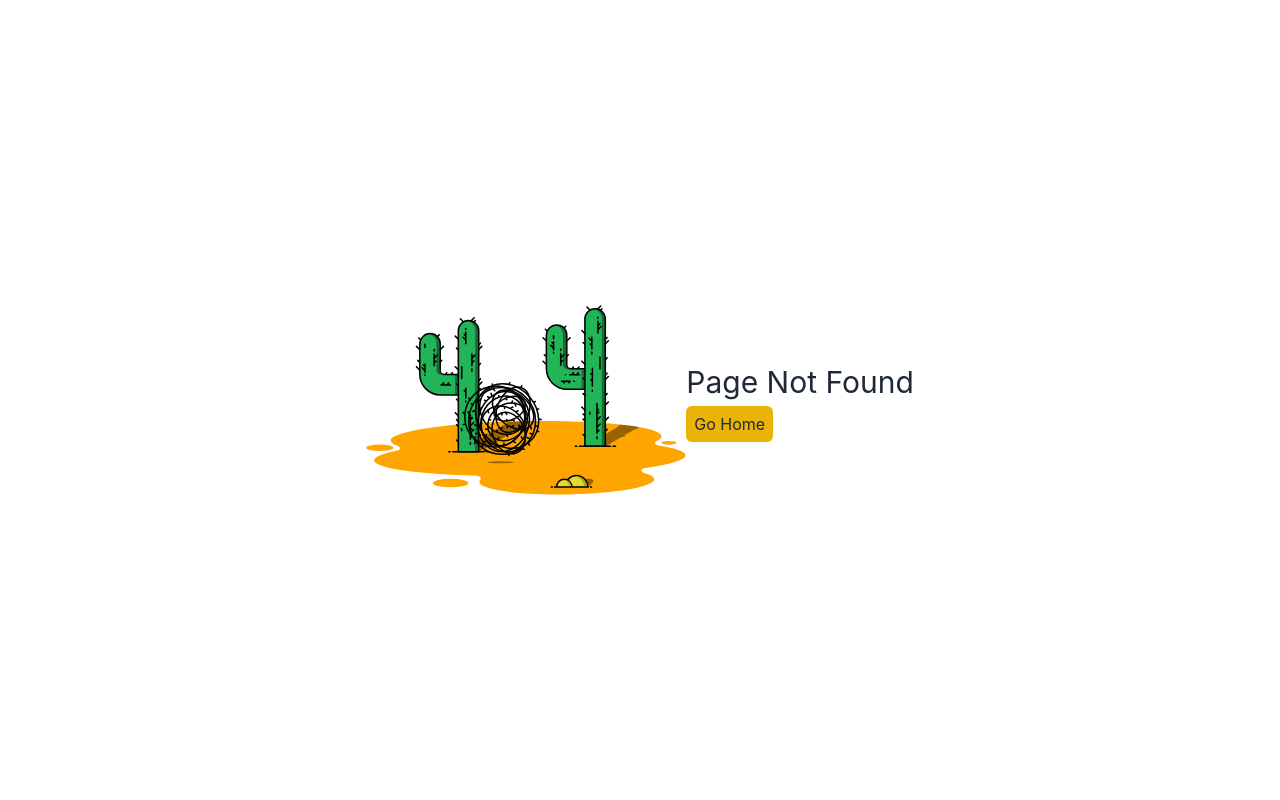
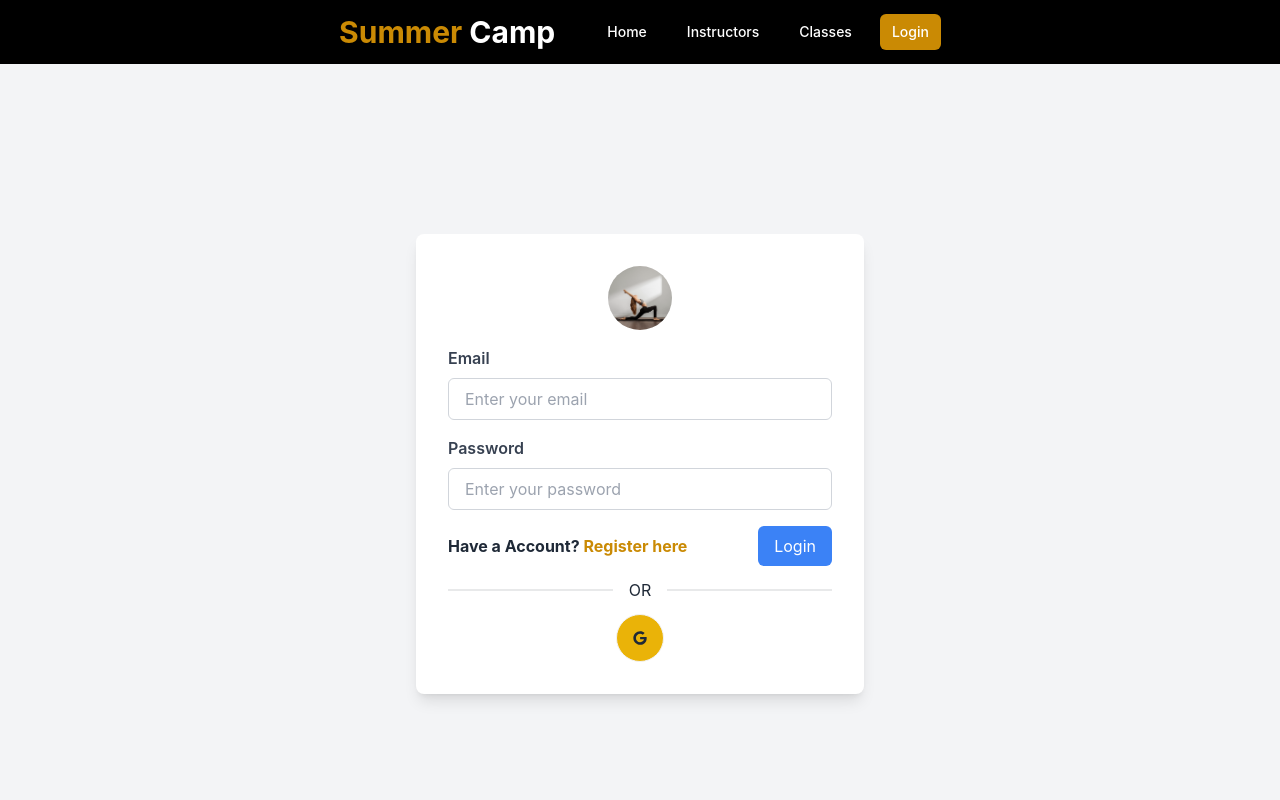
Before and after one commit to makbulhosen5000/summer-camp-client, a React (Vite) app: page /login in a window 1280 px wide. Before the commit this address had no page. Shown: the top 800 px of the page. Built offline with nearby package versions, Linux system fonts and the light colour scheme.

Commit message:
added login page with ui desgin

```diff
--- a/package.json
+++ b/package.json
@@ -15,6 +15,7 @@
     "match-sorter": "^6.3.1",
     "react": "^18.2.0",
     "react-dom": "^18.2.0",
+    "react-helmet-async": "^1.3.0",
     "react-hot-toast": "^2.4.1",
     "react-icons": "^4.9.0",
     "react-router-dom": "^6.11.2",
--- /dev/null
+++ b/src/Pages/Auth.jsx/Login.jsx
@@ -0,0 +1,80 @@
+import React from "react";
+import img from "../../assets/slider/a.jpg";
+import { Link } from "react-router-dom";
+import { Helmet } from "react-helmet-async";
+import { FaGoogle } from "react-icons/fa";
+const Login = () => {
+  return (
+    <div className="min-h-screen flex items-center justify-center bg-gray-100">
+      <Helmet>
+        <title>Summer Camp || Login</title>
+      </Helmet>
+      <div className="bg-white p-8 shadow-lg rounded-lg w-full max-w-md">
+        <div className="mb-4">
+          <img
+            src={img}
+            alt="Registration Image"
+            className="mx-auto h-16 rounded-full"
+          />
+        </div>
+        <form>
+          <div className="mb-4">
+            <label
+              for="email"
+              className="block text-gray-700 font-semibold mb-2"
+            >
+              Email
+            </label>
+            <input
+              type="email"
+              id="email"
+              name="email"
+              className="w-full border border-gray-300 rounded-md px-4 py-2 focus:outline-none focus:border-blue-500"
+              placeholder="Enter your email"
+              required
+            />
+          </div>
+          <div className="mb-4">
+            <label
+              for="password"
+              className="block text-gray-700 font-semibold mb-2"
+            >
+              Password
+            </label>
+            <input
+              type="password"
+              id="password"
+              name="password"
+              className="w-full border border-gray-300 rounded-md px-4 py-2 focus:outline-none focus:border-blue-500"
+              placeholder="Enter your password"
+              required
+            />
+          </div>
+          <div className="flex justify-between items-center">
+            <span className="font-bold">
+              Have a Account?
+              <Link to="/register" className="text-yellow-600 ">
+                {" "}
+                Register here
+              </Link>
+            </span>
+            <button
+              type="submit"
+              className="bg-blue-500 text-white px-4 py-2 rounded-md hover:bg-blue-600"
+            >
+              Login
+            </button>
+          </div>
+          <div className="divider">OR</div>
+          <div className="text-center">
+            <button className="btn btn-circle bg-yellow-500">
+              <FaGoogle />
+            </button>
+          </div>
+        </form>
+      </div>
+    </div>
+  );
+};
+
+export default Login;
--- /dev/null
+++ b/src/Pages/Auth.jsx/Register.jsx
@@ -0,0 +1,90 @@
+import React from 'react';
+import img from '../../assets/slider/a.jpg';
+import { Link } from 'react-router-dom';
+import { Helmet } from 'react-helmet-async';
+
+const Register = () => {
+    return (
+      <div className="min-h-screen flex items-center justify-center bg-gray-100">
+        <Helmet>
+          <title>Summer Camp || Register</title>
+        </Helmet>
+        <div className="bg-white p-8 shadow-lg rounded-lg w-full max-w-md">
+          <div className="mb-4">
+            <img
+              src={img}
+              alt="Registration Image"
+              className="mx-auto h-16 rounded-full"
+            />
+          </div>
+          <form>
+            <div className="mb-4">
+              <label
+                for="name"
+                className="block text-gray-700 font-semibold mb-2"
+              >
+                Name
+              </label>
+              <input
+                type="text"
+                id="name"
+                name="name"
+                className="w-full border border-gray-300 rounded-md px-4 py-2 focus:outline-none focus:border-blue-500"
+                placeholder="Enter your name"
+                required
+              />
+            </div>
+            <div className="mb-4">
+              <label
+                for="email"
+                className="block text-gray-700 font-semibold mb-2"
+              >
+                Email
+              </label>
+              <input
+                type="email"
+                id="email"
+                name="email"
+                className="w-full border border-gray-300 rounded-md px-4 py-2 focus:outline-none focus:border-blue-500"
+                placeholder="Enter your email"
+                required
+              />
+            </div>
+            <div className="mb-4">
+              <label
+                for="password"
+                className="block text-gray-700 font-semibold mb-2"
+              >
+                Password
+              </label>
+              <input
+                type="password"
+                id="password"
+                name="password"
+                className="w-full border border-gray-300 rounded-md px-4 py-2 focus:outline-none focus:border-blue-500"
+                placeholder="Enter your password"
+                required
+              />
+            </div>
+            <div className="flex justify-between">
+              <span className="font-bold">
+                Have a Account?
+                <Link to="/login" className="text-yellow-600 ">
+                  {" "}
+                  Login here
+                </Link>
+              </span>
+              <button
+                type="submit"
+                className="bg-blue-500 text-white px-4 py-2 rounded-md hover:bg-blue-600"
+              >
+                Register
+              </button>
+            </div>
+          </form>
+        </div>
+      </div>
+    );
+};
+
+export default Register;
--- a/src/Pages/Shared/Footer.jsx
+++ b/src/Pages/Shared/Footer.jsx
@@ -4,7 +4,7 @@ import { Link } from 'react-router-dom';
 const Footer = () => {
     return (
       <div className="">
-        <footer className="footer p-10 bg-base-200 text-base-content justify-center gap-56">
+        <footer className="footer p-10 bg-black text-white  justify-center gap-56">
           <div>
             <span className="footer-title">Services</span>
             <a className="link link-hover">Branding</a>
@@ -34,6 +34,7 @@ const Footer = () => {
             <p className="text-white">
               Copyright © 2023 - All right reserved here
             </p>
+
           </div>
           <div className="md:place-self-center md:justify-self-end">
             <div className="grid grid-flow-col gap-4">
--- a/src/Pages/Shared/Header.jsx
+++ b/src/Pages/Shared/Header.jsx
@@ -41,6 +41,16 @@ const Header = () => {
           }`}
         >
           Classes
+        </Link>
+        <Link
+          to="/login"
+          className={`text-white hover:text-white px-3 py-2 rounded-md text-sm font-medium ${
+            location.pathname === "/login"
+              ? "bg-yellow-600 text-white"
+              : "text-gray-300"
+          }`}
+        >
+          Login
         </Link>
       </>
     );
```
Also changed, not shown: src/main.jsx (+7 -6 lines), src/routes/Routes.jsx (+10 -0 lines), 1 other file (tests, documents, lock files or other folders).
